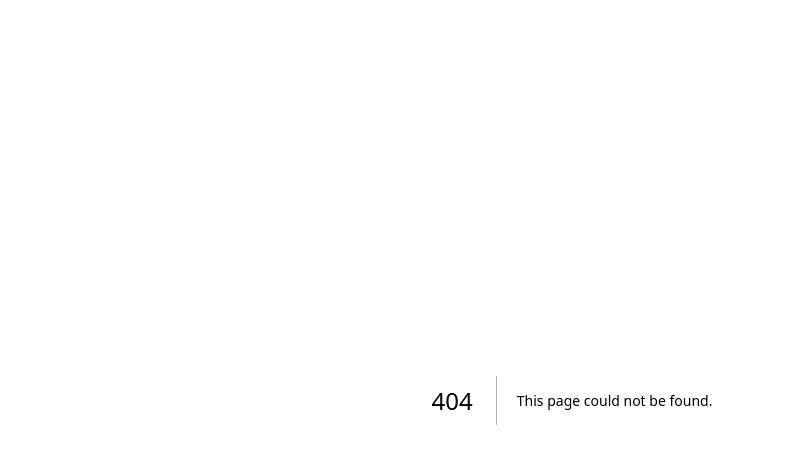
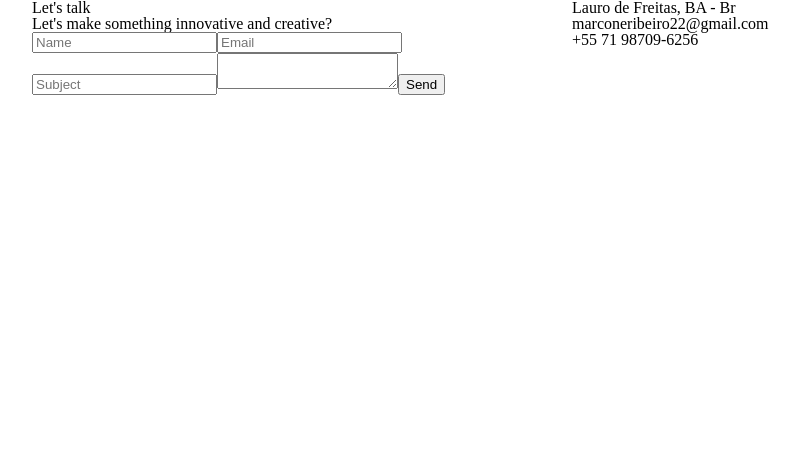
Before and after one commit to M4RC0N3/marcone-website, a Next.js app: page /home/contact in a window 1280 px wide. Before the commit this address had no page. Shown: the top 464 px of the page, without its empty margins (68-867 px from the left). Built offline with nearby package versions, Linux system fonts and the light colour scheme.

Commit message:
create skelleton

```diff
--- /dev/null
+++ b/src/pages/home/contact/index.tsx
@@ -0,0 +1,71 @@
+import React from 'react';
+
+import Link from 'next/link';
+import Image from 'next/image';
+
+import { Section, FormContainer, Header, Title, Subtitle, Form, Input, Message, Button,
+    InfoContactContainer, InfoContact, CityName, Email, Phone, SocialMediaContainer, LinksContainer,
+    IconContainer
+} from './style';
+
+import gitubLogo from 'src/assets/icons/github.svg';
+import linkedinLogo from 'src/assets/icons/linkedin.svg';
+import behanceLogo from 'src/assets/icons/behance.svg';
+
+const Contact = () =>{
+
+    return(
+        <Section>
+
+            <FormContainer>
+                <Header>
+                    <Title>Let's talk</Title>
+                    <Subtitle>Let's make something innovative and creative?</Subtitle>
+                </Header>
+                <Form>
+
+                    <Input placeholder='Name' required/>
+
+                    <Input placeholder='Email' required/>
+
+                    <Input placeholder='Subject' required/>
+
+                    <Message required/>
+                    <Button>Send</Button>
+                </Form>
+            </FormContainer>
+
+            <InfoContactContainer>
+                <InfoContact>
+                    <CityName>Lauro de Freitas, BA - Br</CityName>
+                    <Email>marconeribeiro22@gmail.com</Email>
+                    <Phone>+55 71 98709-6256</Phone>
+
+                    <SocialMediaContainer>
+                        <LinksContainer>
+                            <Link href='https://github.com/M4RC0N3' target='_blank'>
+                                <IconContainer>
+                                    <Image src={gitubLogo} width={20} height={20} alt='github logo' draggable={false}/>
+                                </IconContainer>
+                            </Link>
+
+                            <Link href='https://www.linkedin.com/feed/' target='_blank'>
+                                <IconContainer>
+                                    <Image src={linkedinLogo} width={20} height={18} alt='linkedin logo' draggable={false}/>
+                                </IconContainer>
+                            </Link>
+
+                            <Link href='https://www.behance.net/marconeribeiro1' target='_blank'>
+                                <IconContainer>
+                                    <Image src={behanceLogo} width={20} height={13} alt='behance logo' draggable={false}/>
+                                </IconContainer>
+                            </Link>
+                        </LinksContainer>
+                    </SocialMediaContainer>
+                </InfoContact>
+            </InfoContactContainer>
+        </Section>
+    );
+}
+
+export default Contact;
--- /dev/null
+++ b/src/pages/home/contact/style.ts
@@ -0,0 +1,29 @@
+import styled from 'styled-components';
+
+export const Section = styled.section`
+    width: 100vw;
+    min-height: 1059px;
+    background-color: #fff;
+    display: grid;
+    grid-template-columns: 1fr 1fr;
+    padding: 0 100px;
+    box-sizing: border-box;
+`;
+
+export const FormContainer = styled.div``;
+
+export const Header = styled.div``;
+export const Title = styled.h2``;
+export const Subtitle = styled.h3``;
+export const Form = styled.form``;
+export const Input = styled.input``;
+export const Message = styled.textarea``;
+export const Button = styled.button``;
+export const InfoContactContainer = styled.div``;
+export const InfoContact = styled.div``;
+export const CityName = styled.h5``;
+export const Email = styled.h5``;
+export const Phone = styled.h5``;
+export const SocialMediaContainer = styled.div``;
+export const LinksContainer = styled.div``;
+export const IconContainer = styled.div``;
--- a/src/pages/home/tools/index.tsx
+++ b/src/pages/home/tools/index.tsx
@@ -1,4 +1,4 @@
-import React,{ useContext, useEffect } from 'react';
+import React from 'react';
 import Image from 'next/image';
 
 import { Section, TitleSection, Do, DesignContainer, DevContainer, AboutDevWorkContainer, AboutDesignWorkContainer,
--- a/src/pages/index.tsx
+++ b/src/pages/index.tsx
@@ -4,6 +4,7 @@ import Home from './home/index';
 import About from './home/about/index';
 import Tolls from './home/tools/index';
 import Projects from './home/projects/indext';
+import Contact from './home/contact/index';
 
 import Head from 'next/head';
 
@@ -21,6 +22,7 @@ export default function Test() {
       <About/>
       <Tolls/>
       <Projects/>
+      <Contact/>
     </>
   )
 }
```
